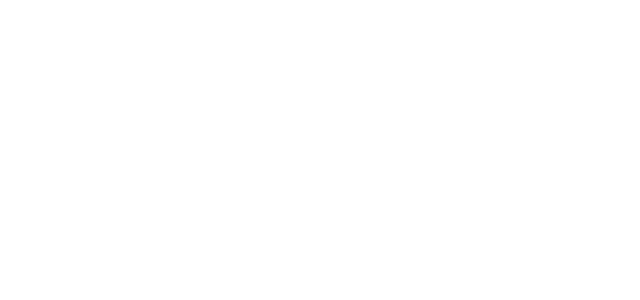
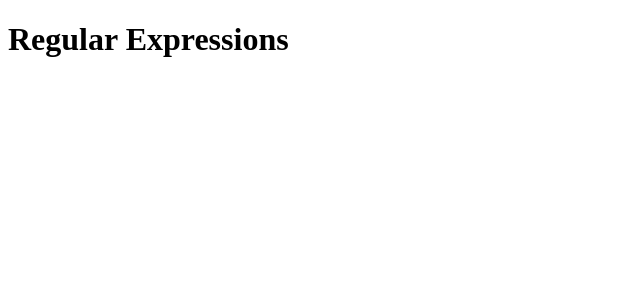
Before and after one commit to manumohan009/simple-react-examples, a React (Create React App) app: page /regular-expressions in a window 1280 px wide. Shown: the top 300 px of the page, without its empty margins (0-640 px from the left). Built offline with nearby package versions, Linux system fonts and the light colour scheme.

Commit message:
regular expression notes

```diff
--- a/src/App.js
+++ b/src/App.js
@@ -12,6 +12,7 @@
 const PureAndMemoParent = lazy(()=>import('./pure-and-memo/PureAndMemoParent'));
 const RefAppParent = lazy(()=>import('./ref-app/ref-app-parent'));
 const LoadableParentApp = lazy(()=>import('./loadable-app/loadable-parent'));
+const RegularExpressions = lazy(()=>import('./regular-expressions/regular-expressions'));
 
 
 function App() {
@@ -28,6 +29,7 @@
             <Route path='/pure-and-memo' component={PureAndMemoParent}/>
             <Route path='/ref-demo' component={RefAppParent}/>
             <Route path='/loadable' component={LoadableParentApp}/>
+            <Route path='/regular-expressions' component={RegularExpressions}/>
           </Switch>
         </Suspense>
       </Router>
--- a/src/app-index.jsx
+++ b/src/app-index.jsx
@@ -12,6 +12,7 @@
                 <li><Link to='/user-thunk'>Load User-API-Thunk App</Link></li>
                 <li><Link to='/pure-and-memo'>Load Pure and Memo App</Link></li>
                 <li><Link to='/ref-demo'>Load Ref App</Link></li>
+                <li><Link to='/regular-expressions'>Load Regular Expressions App</Link></li>
 
 
                 <li><Link to='/loadable'>Load React Loadable App</Link></li>
--- /dev/null
+++ b/src/regular-expressions/regular-expressions.jsx
@@ -0,0 +1,21 @@
+import React, { Component } from 'react'
+
+export default class RegularExpressions extends Component {
+    constructor(props) {
+        super(props)
+
+        this.state = {
+
+        }
+    }
+
+
+
+    render() {
+        return (
+            <>
+                <h1>Regular Expressions</h1>
+            </>
+        )
+    }
+}
```
Also changed, not shown: NOTES/regular-expressions.txt (added), 2 other files (tests, documents, lock files or other folders).
